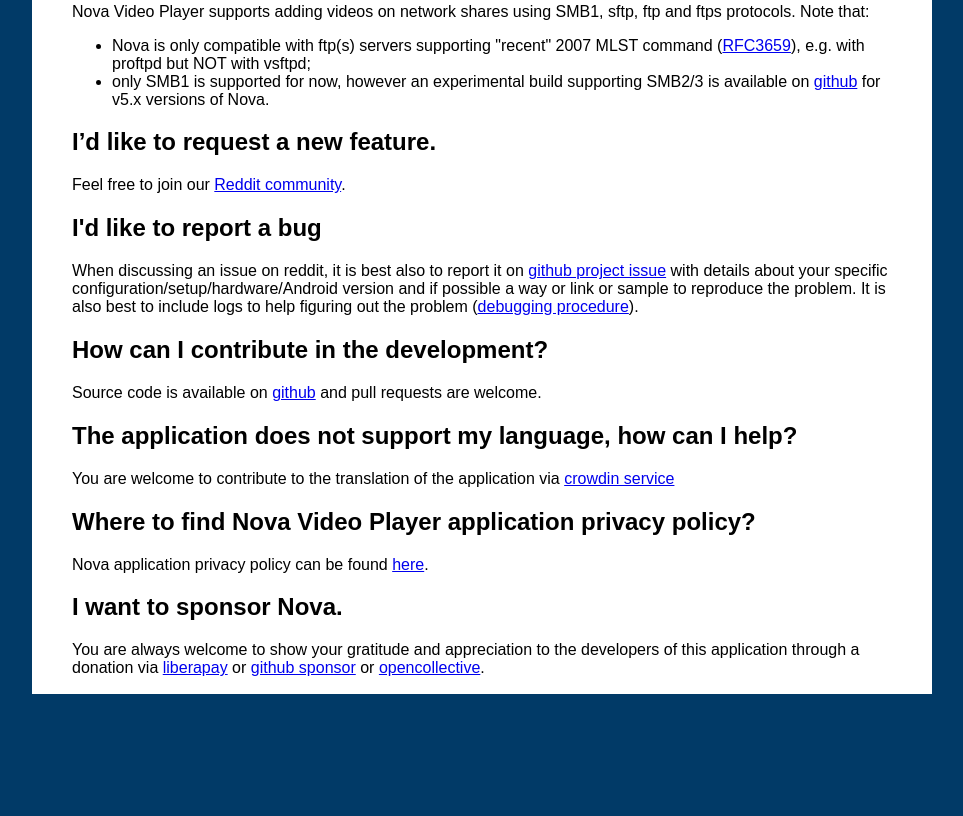
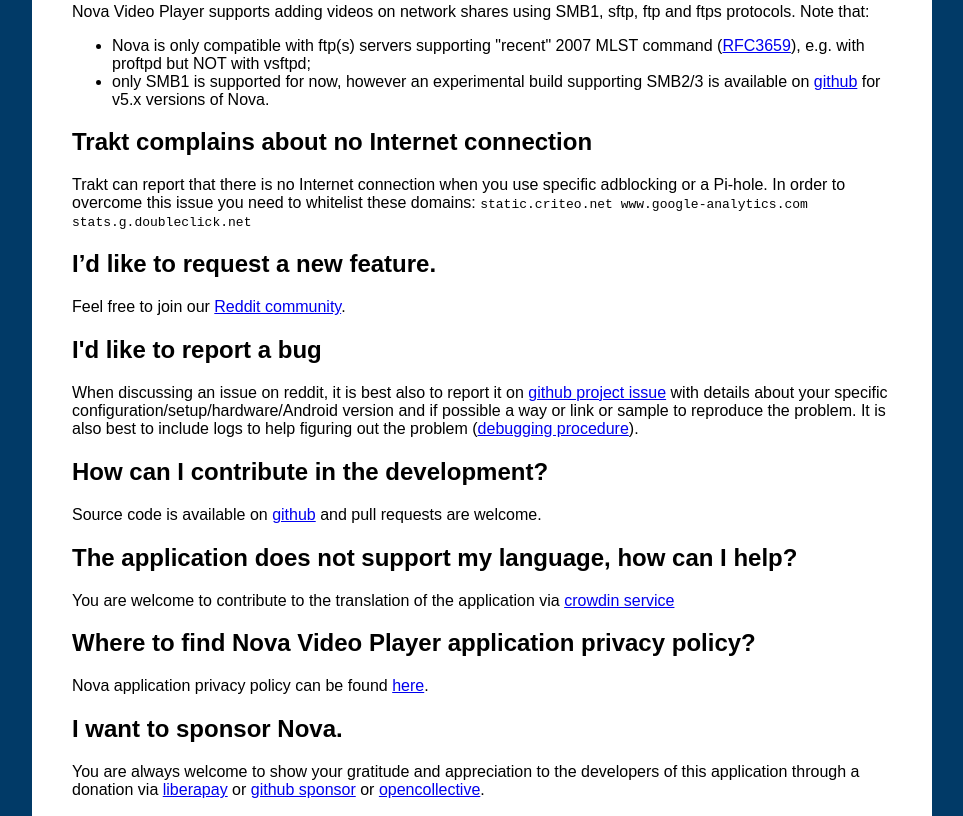
Before and after one commit to nova-video-player/aos-AVP, a plain HTML site: page faq/index.html in a window 1280 px wide. Shown: the part 1694-2510 px from the top of the page, without its empty margins (158-1121 px from the left). Before the commit the page ends 2388 px from the top, so only its background shows below. Drawn offline with Linux system fonts and the light colour scheme.

Commit message:
faq html generated

```diff
--- a/faq/index.html
+++ b/faq/index.html
@@ -109,6 +109,15 @@ Note that:</p>
 <li>only SMB1 is supported for now, however an experimental build supporting SMB2/3 is available on <a href="https://github.com/nova-video-player/aos-AVP/releases">github</a> for v5.x versions of Nova.</li>
 </ul>
 
+<h2>Trakt complains about no Internet connection</h2>
+
+<p>Trakt can report that there is no Internet connection when you use specific adblocking or a Pi-hole. In order to overcome this issue you need to whitelist these domains:
+<code>
+static.criteo.net
+www.google-analytics.com
+stats.g.doubleclick.net
+</code></p>
+
 <h2>I’d like to request a new feature.</h2>
 
 <p>Feel free to join our <a href="https://www.reddit.com/r/NovaVideoPlayer">Reddit community</a>.</p>
```
